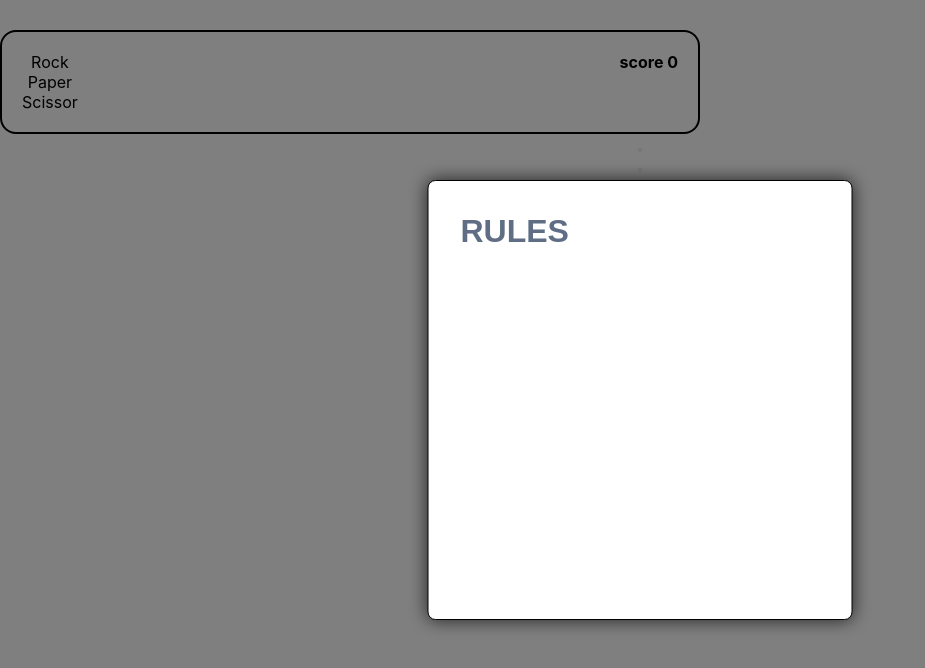
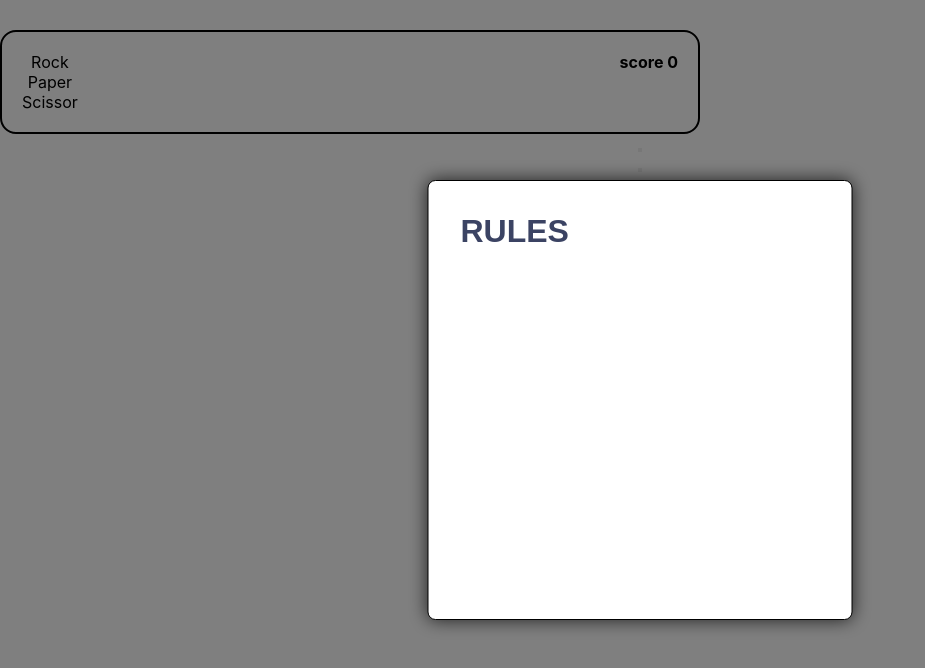
Before and after one commit to jshin720/rps_game, a React (Create React App) app: page / in a window 1280 px wide. Both pictures are taken after a click on the button "Rules". Shown: the top 668 px of the page, without its empty margins (0-925 px from the left). Built offline with nearby package versions, Linux system fonts and the light colour scheme; no server answers; the HTML template or start-up script is replaced by a standard one.

Commit message:
finished css on modal component

```diff
--- a/src/components/modal/modal.css
+++ b/src/components/modal/modal.css
@@ -57,13 +57,13 @@
   font-family: 'Barlow Semi Condensed', sans-serif;
   font-size: 2em;
   text-transform: uppercase;
-  color: hsl(217, 16%, 45%);
+  color: hsl(229, 25%, 31%);
 }
 
 .close-icon {
   position: fixed;
   right: 35px;
-  top: 45px;
+  top: 41px;
 }
 
 .rules-icon {
```
